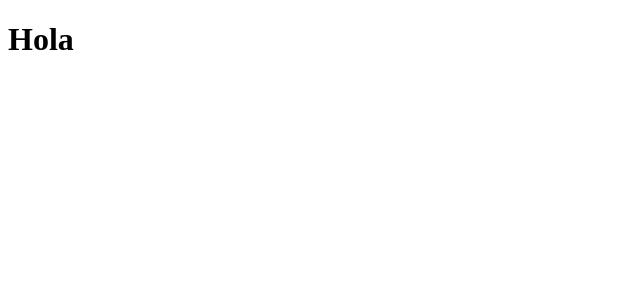
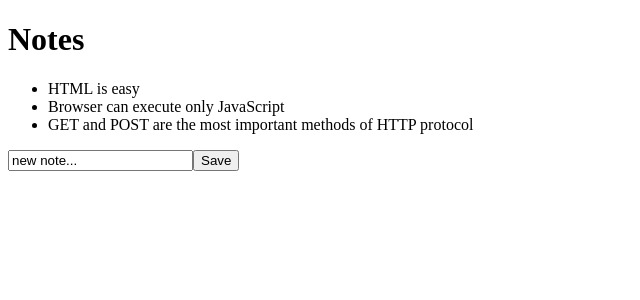
Before and after one commit to SpiritBit/curso-js, a React (Create React App) app in the folder part1/courseinfo/: page / in a window 1280 px wide. Shown: the top 300 px of the page, without its empty margins (0-640 px from the left). Built offline with nearby package versions, Linux system fonts and the light colour scheme.

Commit message:
no terminado

```diff
--- /dev/null
+++ b/part1/courseinfo/src/components/App.js
@@ -0,0 +1,53 @@
+import React, { useState } from 'react'
+import Note from './Note'
+
+
+const App = (props) => {
+  const [notes, setNotes] = useState(props.notes)
+  const [newNote, setNewNote] = useState('new note...')
+
+  const noHay = 'No hay registros'
+
+  const addNote = (event) => {
+    event.preventDefault()
+
+
+    const noteObject = {
+      id: notes.length + 1,
+      content: newNote,
+      date: new Date().toISOString(),
+      important: Math.random() < .5,
+    }
+
+    setNotes([...notes, noteObject])
+    setNewNote('')
+
+  }
+
+  const handleNoteChange = (event) => {
+    console.log(`valor: ${event.target.value}`)
+    if (event.target.value !== undefined) {
+      setNewNote(event.target.value)
+    }
+  }
+
+  return (
+    <>
+      <div>
+        <h1>Notes</h1>
+        <ul>
+          {notes.length > 0 ? notes.map(note => <Note key={note.id} note={note.content} />) : <p>{noHay}</p>}
+        </ul>
+      </div>
+      <form onSubmit={addNote}>
+        <input
+          value={newNote}
+          onChange={handleNoteChange}
+        />
+        <button type="submit">Save</button>
+      </form>
+    </>
+  )
+}
+
+export default App
--- /dev/null
+++ b/part1/courseinfo/src/components/Note.js
@@ -0,0 +1,5 @@
+const Note = (props) => {
+  return <li>{props.note}</li>
+}
+
+export default Note
--- a/part1/courseinfo/src/index.js
+++ b/part1/courseinfo/src/index.js
@@ -1,18 +1,33 @@
-import React, { useState } from 'react'
+import React from 'react'
 import ReactDOM from 'react-dom/client'
 
-const App = () => {
-  return (
-    <>
-    <h1>Hola</h1>
-    </>
-  )
-}
+import App from './components/App';
+
+const notes = [
+  {
+    id: 1,
+    content: 'HTML is easy',
+    date: '2019-05-30T17:30:31.098Z',
+    important: true,
+  },
+  {
+    id: 2,
+    content: 'Browser can execute only JavaScript',
+    date: '2019-05-30T18:39:34.091Z',
+    important: false,
+  },
+  {
+    id: 3,
+    content: 'GET and POST are the most important methods of HTTP protocol',
+    date: '2019-05-30T19:20:14.298Z',
+    important: true,
+  },
+]
 
 
 const root = ReactDOM.createRoot(document.getElementById('root'));
 root.render(
   <React.StrictMode>
-    <App />
+    <App notes = {notes} />
   </React.StrictMode>
 );
```
